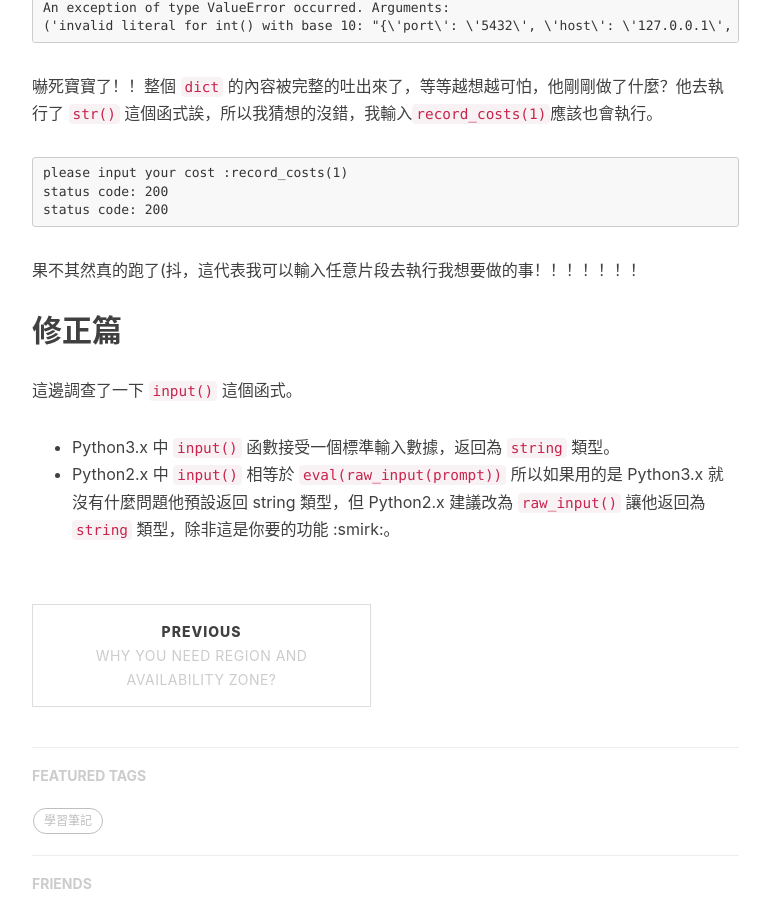
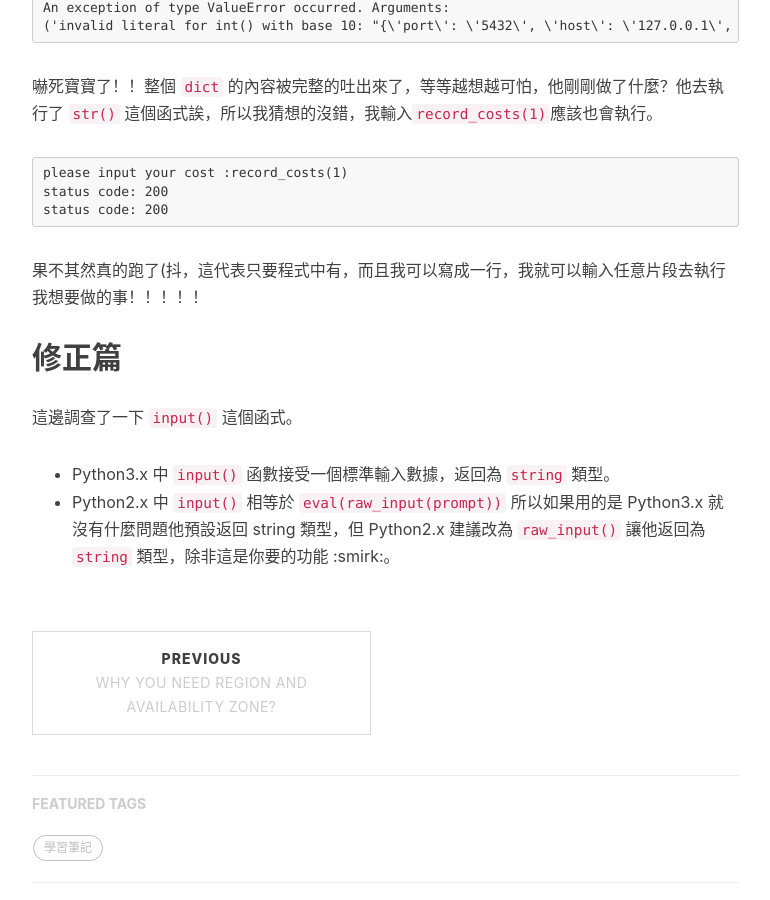
Before and after one commit to NeroCube/nerocube.github.io, a Jekyll site: the page built from _posts/2018-3-26-is-the-function-input-in-python-safe.md, in a window 1280 px wide and 900 px high, scrolled down 2689 px. Shown: the whole window, without its empty margins (233-1003 px from the left). Built offline with Jekyll 4.4.1, drawn with Linux system fonts in a browser that asks for light colours; nearby versions of some CDN libraries; comment, search, counter and statistics services are not loaded.

Commit message:
Update 2018-3-26-is-the-function-input-in-python-safe.md
add description

````diff
--- a/_posts/2018-3-26-is-the-function-input-in-python-safe.md
+++ b/_posts/2018-3-26-is-the-function-input-in-python-safe.md
@@ -95,7 +95,7 @@ please input your cost :record_costs(1)
 status code: 200
 status code: 200
 ```
-果不其然真的跑了(抖，這代表我可以輸入任意片段去執行我想要做的事！！！！！！！
+果不其然真的跑了(抖，這代表只要程式中有，而且我可以寫成一行，我就可以輸入任意片段去執行我想要做的事！！！！！
 ## 修正篇
 這邊調查了一下 `input()` 這個函式。
 * Python3.x 中 `input()` 函數接受一個標準輸入數據，返回為 `string` 類型。
````
